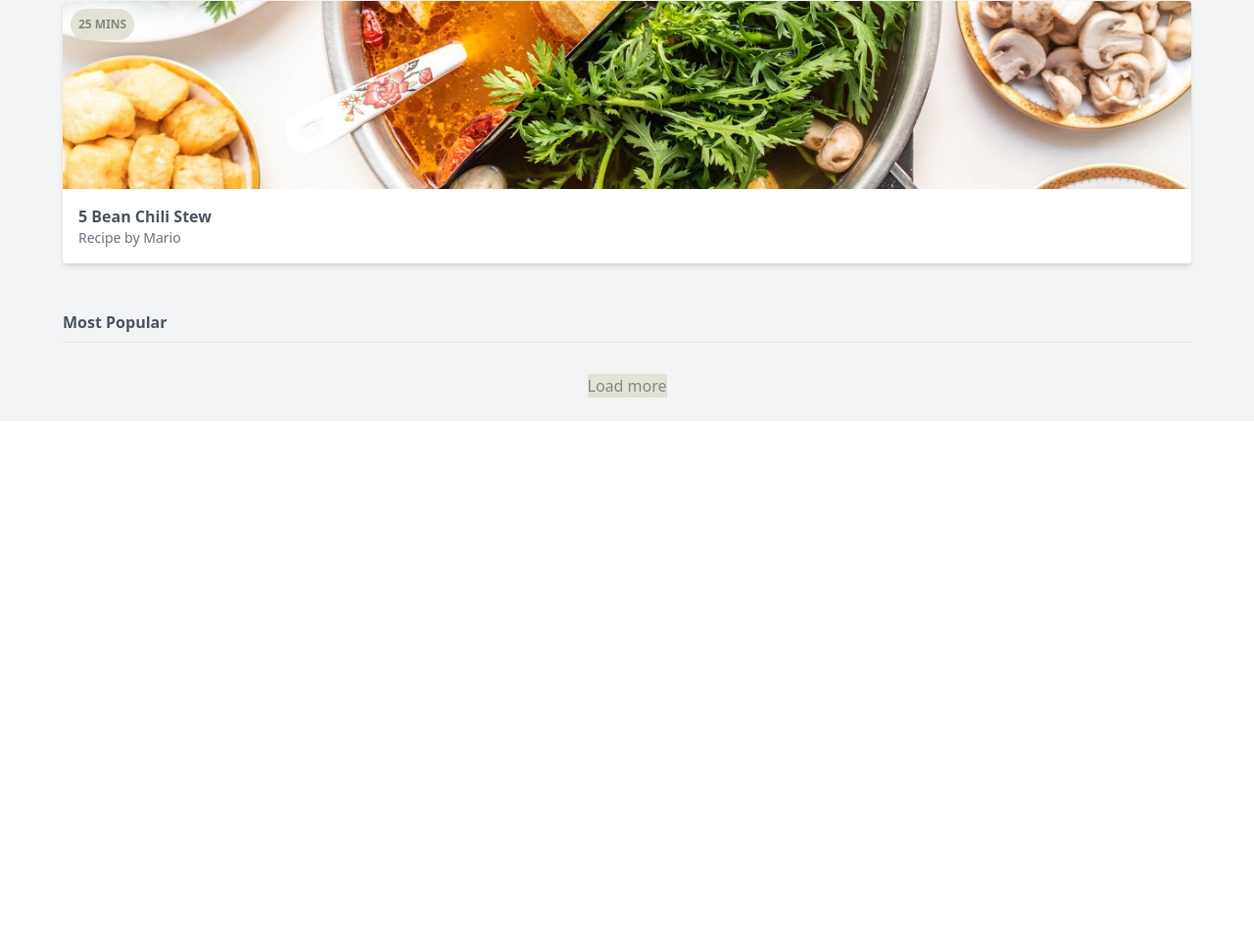
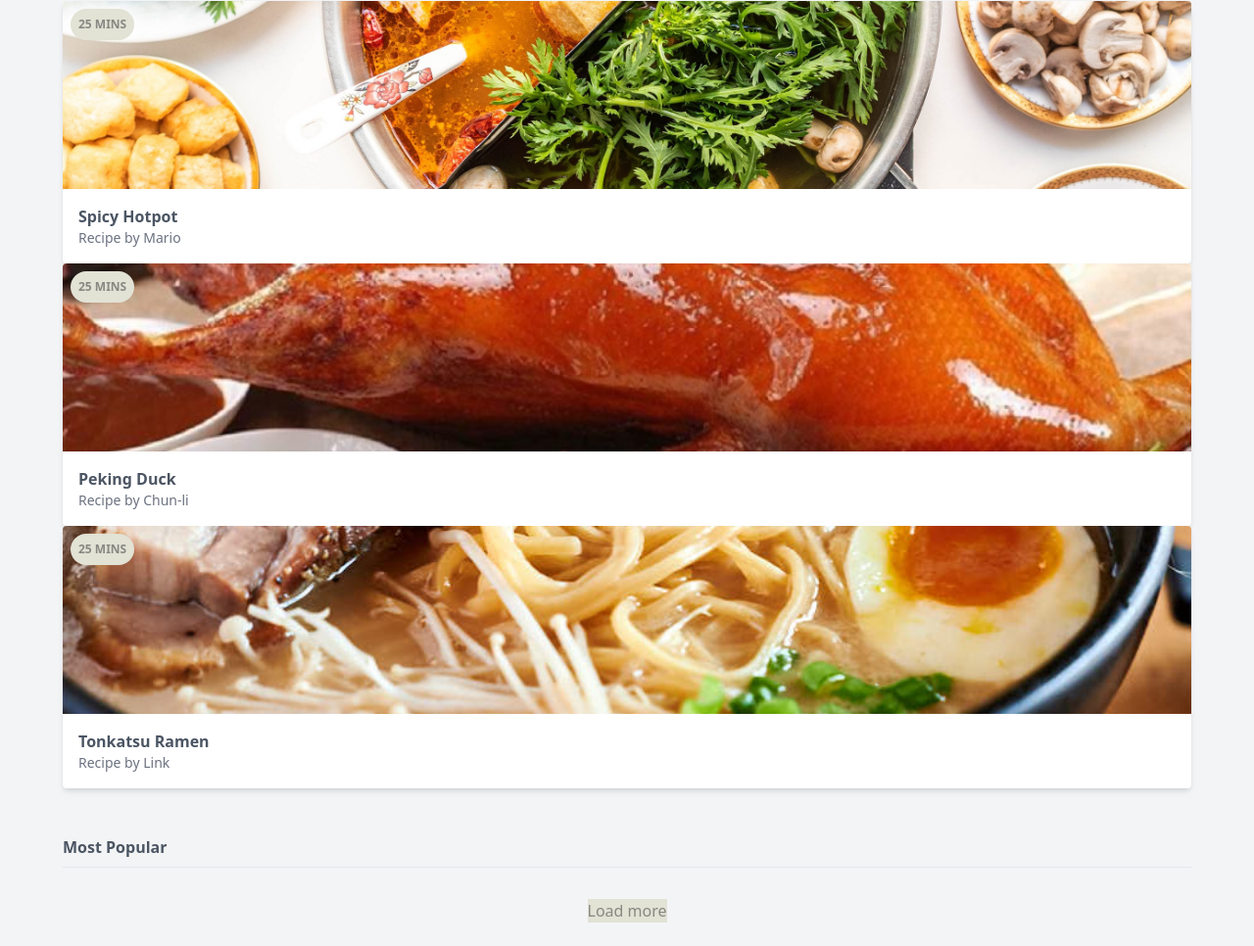
Before and after one commit to T-Pirozzini/Food-Ninja, a website: page src/index.html in a window 1280 px wide. Shown: the part 429-1395 px from the top of the page at 98% size. Before the commit the page ends 859 px from the top, so only its background shows below. Drawn offline with nearby package versions, Linux system fonts and the light colour scheme.

Commit message:
Add more cards and use @apply to make code more reusable

```diff
--- a/src/index.html
+++ b/src/index.html
@@ -59,13 +59,33 @@
 
         <div class="mt-8">
           <!-- cards go here -->
-          <div class="bg-white rounded overflow-hidden shadow-md relative">
+          <div class="card">
             <img class="w-full h-54 sm:h-48 object-cover" src="../public/images/hotpot.jpg" alt="hotpot">
             <div class="m-4">
-              <span class="font-bold">5 Bean Chili Stew</span>
+              <span class="font-bold">Spicy Hotpot</span>
               <span class="block text-gray-500 text-sm">Recipe by Mario</span>
             </div>
-            <div class="bg-secondary-100 text-secondary-200 text-xs uppercase font-bold rounded-full p-2 absolute top-0 ml-2 mt-2">
+            <div class="badge">
+              <span>25 mins</span>
+            </div>
+          </div>
+          <div class="card">
+            <img class="w-full h-54 sm:h-48 object-cover" src="../public/images/Pekingduck.jpg" alt="pekingduck">
+            <div class="m-4">
+              <span class="font-bold">Peking Duck</span>
+              <span class="block text-gray-500 text-sm">Recipe by Chun-li</span>
+            </div>
+            <div class="badge">
+              <span>25 mins</span>
+            </div>
+          </div>
+          <div class="card">
+            <img class="w-full h-54 sm:h-48 object-cover" src="../public/images/ramen.jpg" alt="ramen">
+            <div class="m-4">
+              <span class="font-bold">Tonkatsu Ramen</span>
+              <span class="block text-gray-500 text-sm">Recipe by Link</span>
+            </div>
+            <div class="badge">
               <span>25 mins</span>
             </div>
           </div>
--- a/src/styles.css
+++ b/src/styles.css
@@ -3,3 +3,11 @@
 @tailwind base;
 @tailwind components;
 @tailwind utilities;
+
+.card {
+  @apply bg-white rounded overflow-hidden shadow-md relative
+}
+
+.badge {
+  @apply bg-secondary-100 text-secondary-200 text-xs uppercase font-bold rounded-full p-2 absolute top-0 ml-2 mt-2
+}
```
Also changed, not shown: public/styles.css.
